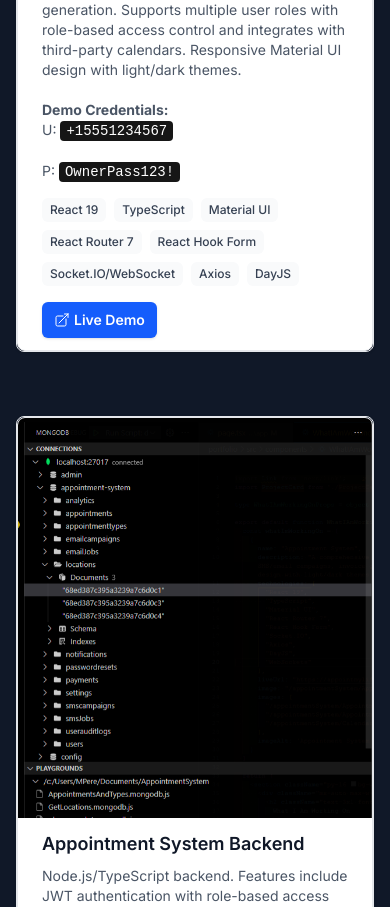
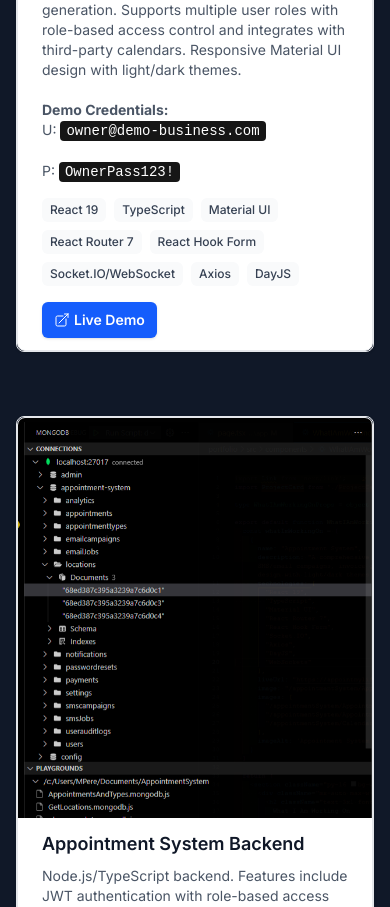
Before and after one commit to Perezented/Perezented.github.io, a Next.js app in the folder portfolio/: page / in a window 390 px wide. Shown: the part 2426-3333 px from the top of the page. Built offline with nearby package versions, Linux system fonts and the light colour scheme.

Commit message:
Updates demo credentials and live URL for appointment platform
- Replaces sample phone number with demo email for clarity.
- Updates live URL to official platform login page.
- Refines image property typing for better type safety.

```diff
--- a/portfolio/src/components/WhatIAmWorkingOn.tsx
+++ b/portfolio/src/components/WhatIAmWorkingOn.tsx
@@ -13,7 +13,7 @@
           A comprehensive appointment scheduling platform built with React and TypeScript. Features include real-time calendar management using WebSocket, payment processing (Stripe/PayPal/Square), automated SMS/email campaigns, and invoice generation. Supports multiple user roles with role-based access control and integrates with third-party calendars. Responsive Material UI design with light/dark themes.
           <br /><br />
           <strong>Demo Credentials:</strong><br />
-          U: <CopyableKbd value="+15551234567" />
+          U: <CopyableKbd value="owner@demo-business.com" />
           <br /><br />
           P: <CopyableKbd value="OwnerPass123!" />
         </>
@@ -28,13 +28,13 @@
         "Axios",
         "DayJS",
       ],
-      liveUrl: "https://appointmylife.vercel.app/",
+      liveUrl: "https://AppointMyLife.com/login/",
       image: "/appointmentSystem/Appointment-WebSockets-Toasts.gif",
       images: [
         "/appointmentSystem/Appointment-SSO.gif",
         "/appointmentSystem/Appointment-WebSockets-Toasts.gif",
       ],
-      imageProperty: 'unoptimized',
+      imageProperty: 'unoptimized' as 'unoptimized' | 'optimized',
       imageAlt: 'Appointment System website demo showing calendar scheduling, invoice management, and real-time notifications'
     },
     {
```
